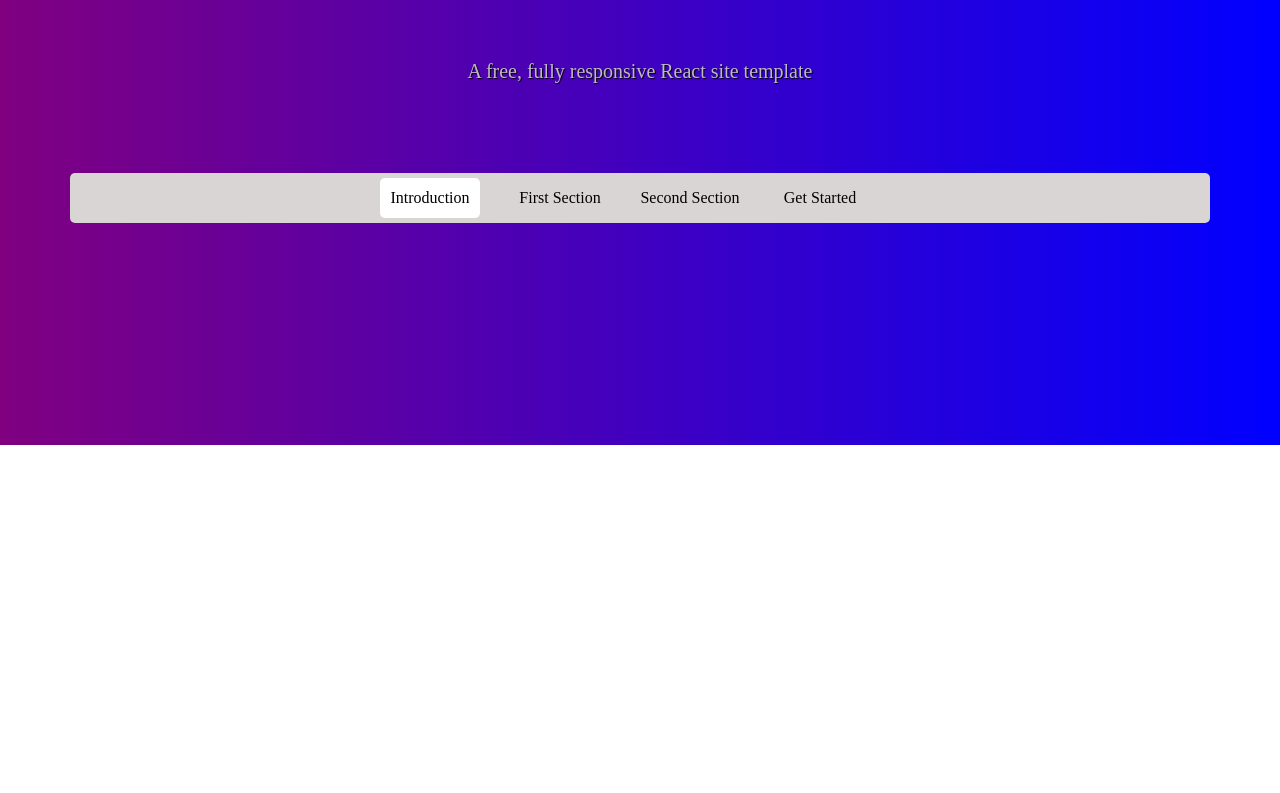
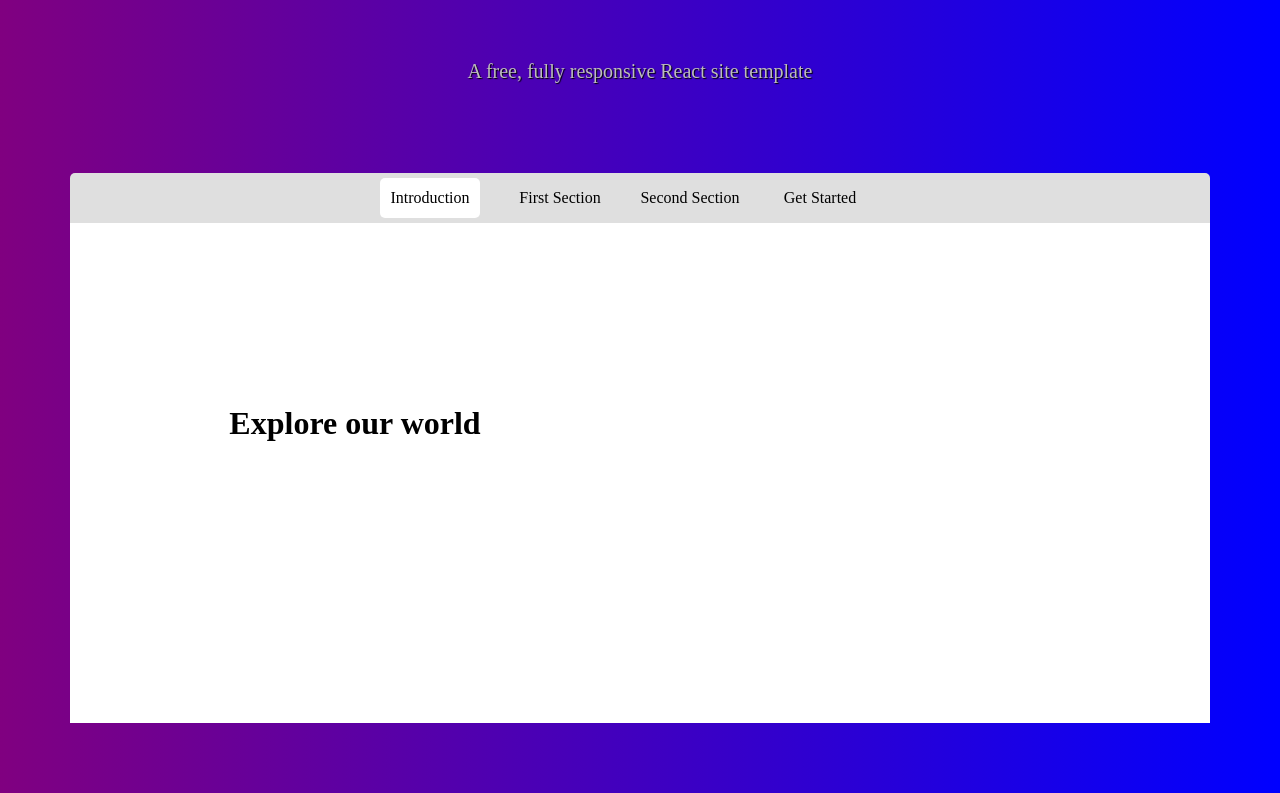
Before and after one commit to samueltrahan/moon.rt, a React (Create React App) app: page / in a window 1280 px wide. Shown: the part 355-1148 px from the top of the page. Before the commit the page ends 800 px from the top, so only its background shows below. Built offline with nearby package versions, Linux system fonts and the light colour scheme.

Commit message:
content section and component

```diff
--- a/src/App.css
+++ b/src/App.css
@@ -33,6 +33,4 @@
 
 .section {
   margin: 70px;
-  background-color: rgb(218, 213, 213);
-  border-radius: 5px;
 }
--- a/src/App.js
+++ b/src/App.js
@@ -12,9 +12,7 @@
         <h1 className="header-title">Moon</h1>
         <p className="header-content">A free, fully responsive React site template</p>
       </div>
-      <div className="section">
         <Section />
-      </div>
     </Router>
   )
 }
--- /dev/null
+++ b/src/components/Content/Content.css
@@ -0,0 +1,12 @@
+.content-section {
+  display: grid;
+  grid-template-columns: 1fr 1fr;
+}
+
+.explore {
+  grid-column: 1/2;
+  display: flex;
+  height: 400px;
+  justify-content: center;
+  align-items: center;
+}
--- /dev/null
+++ b/src/components/Content/Content.js
@@ -0,0 +1,13 @@
+import React from 'react';
+import './Content.css';
+
+export default function Content() {
+  return (
+  <div className="content-section">
+    <div className="explore">
+      <h1>Explore our world</h1>
+    </div>
+  </div>
+
+  )
+}
--- a/src/components/Header/Header.css
+++ b/src/components/Header/Header.css
@@ -3,7 +3,7 @@
   justify-content: center;
   align-items: center;
   height: 50px;
-  color: rgb(212, 209, 209)
+  color: rgb(212, 209, 209);
 }
 
 .section-links {
@@ -25,6 +25,6 @@
 }
 
 .active {
-  background-color: white;
+  background-color: rgb(274, 274, 274);
 
 }
--- a/src/components/Section/Section.css
+++ b/src/components/Section/Section.css
@@ -0,0 +1,10 @@
+.section-comp {
+  background-color: rgb(223, 223, 223);
+  margin: 70px;
+  border-radius: 5px;
+}
+
+.content {
+  background-color: white;
+  height: 500px;
+}
--- a/src/components/Section/Section.js
+++ b/src/components/Section/Section.js
@@ -1,11 +1,19 @@
-import React from 'react';
-import './Section.css';
-import Header from '../Header/Header';
+import React from "react";
+import "./Section.css";
+import Header from "../Header/Header";
+import Content from "../Content/Content";
 
 export default function Section() {
   return (
+    <>
     <div className="section-comp">
-      <Header />
+      <div >
+        <Header />
+      </div>
+      <div className="content">
+      <Content />
+      </div>
     </div>
-  )
+    </>
+  );
 }
```
